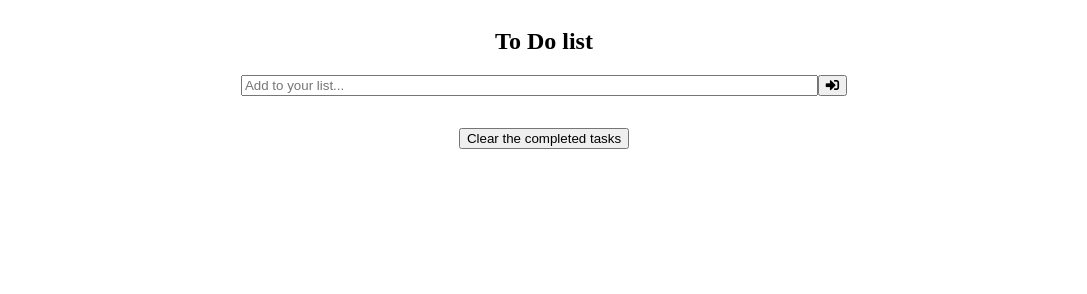
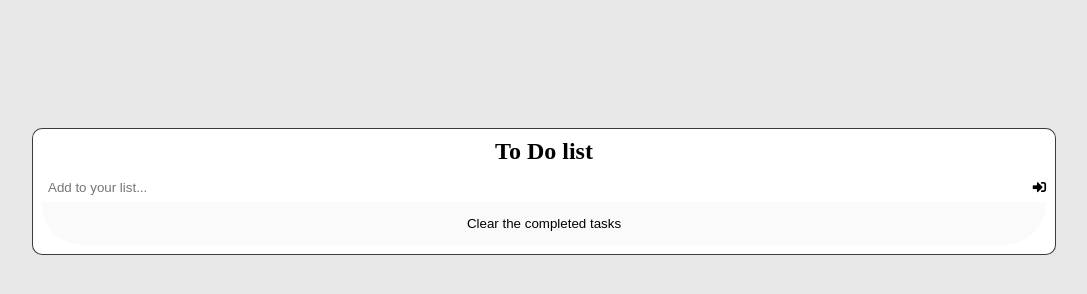
Before and after one commit to hafiz1379/To-do-list, a website built with webpack: page src/index.html in a window 1280 px wide. Shown: the whole page, without its empty margins (96-1183 px from the left). Built offline with nearby package versions, Linux system fonts and the light colour scheme.

Commit message:
Added styles for input and do to lists

```diff
--- a/src/style.css
+++ b/src/style.css
@@ -1,8 +1,30 @@
+* {
+  margin: 0;
+  padding: 0;
+  box-sizing: border-box;
+}
+
+body {
+  background-color: #e8e8e8;
+}
+
 .container {
+  background-color: #fff;
   display: flex;
   flex-direction: column;
   align-items: center;
-  width: 100%;
+  width: 80%;
+  margin-top: 8rem;
+  border: 1px solid #060607c7;
+  margin-left: 10%;
+  box-sizing: border-box;
+  padding: 9px;
+  border-radius: 10px;
+}
+
+.container h2 {
+  align-self: center;
+  margin-bottom: 7px;
 }
 
 #todo-list {
@@ -13,12 +35,14 @@
 ul {
   list-style: none;
   padding: 0;
+  width: 100%;
+  margin: 0;
 }
 
 li {
-  border-bottom: 2px solid lightgray;
-  padding: 6%;
-  width: 240px;
+  padding: 2% 0;
+  border-top: 2px solid lightgray;
+  width: 100%;
   display: flex;
   justify-content: space-between;
 }
@@ -29,8 +53,30 @@ li {
   justify-content: center;
 }
 
+input {
+  border: 1px solid transparent;
+}
+
 .add-input {
-  width: 45%;
+  width: 100%;
+  height: 30px;
+  padding: 5px;
+}
+
+.add-button {
+  background: transparent;
+  border: transparent;
+  margin-left: 5px;
+}
+
+.clear-all {
+  width: 100%;
+  height: 43px;
+  border-radius: 0 0 42px 40px;
+  padding: 5px;
+  border: transparent;
+  background: #ededed4c;
+  cursor: pointer;
 }
 
 .task {
@@ -39,7 +85,24 @@ li {
   border-bottom: 1px solid #ccc;
 }
 
-.todo-completed {
+.todo-completed .todo-item-edit {
   text-decoration: line-through;
   color: #ccc;
 }
+
+.icon {
+  width: 17px;
+  background: url(./3\ dots.jpg);
+  background-position: center;
+  background-size: contain;
+  background-repeat: no-repeat;
+  cursor: pointer;
+}
+
+.icon:hover {
+  background: url(./delete.png);
+  width: 15px;
+  background-position: center;
+  background-repeat: no-repeat;
+  background-size: contain;
+}
```
